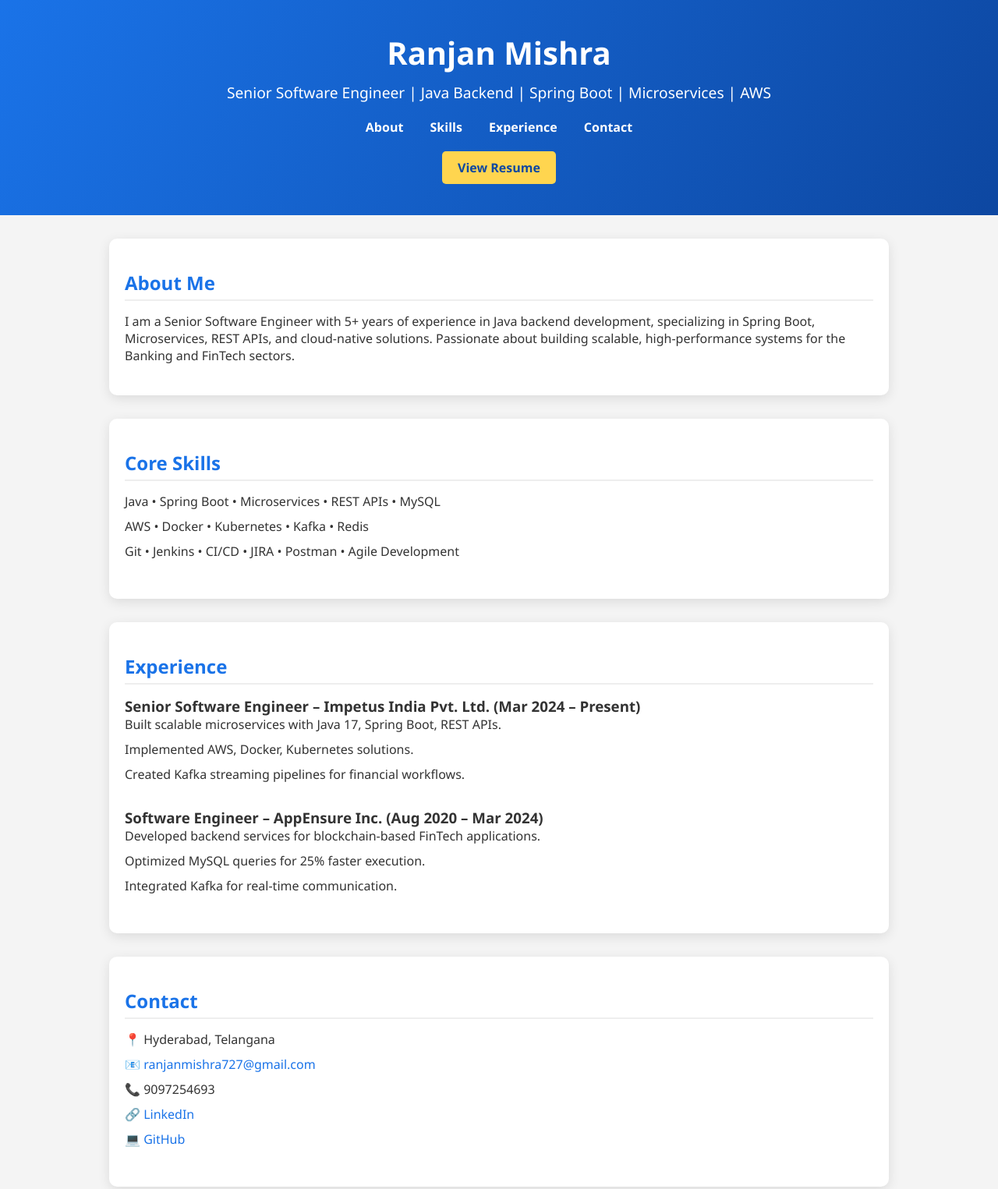
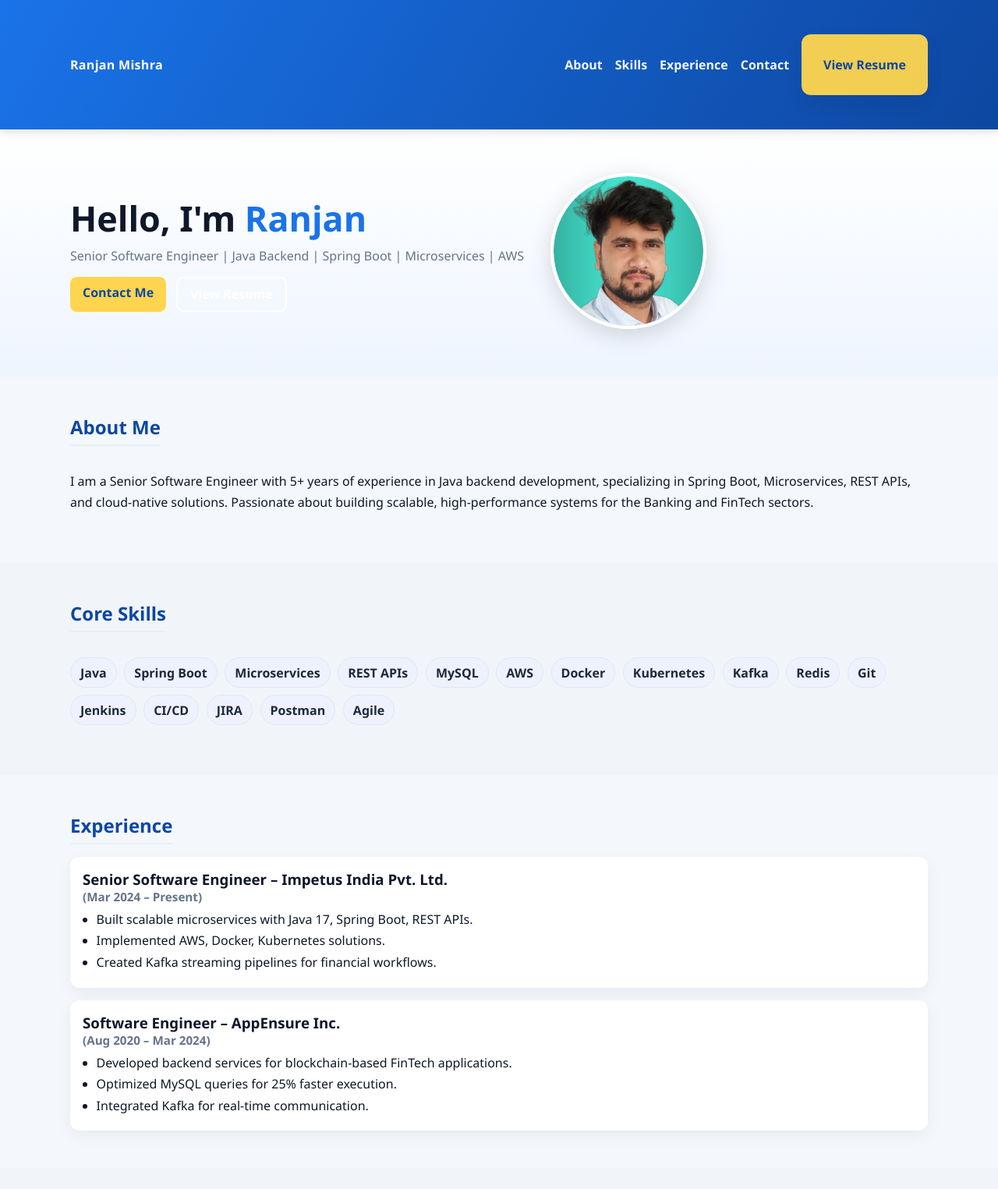
Before and after one commit to Mishra1796/ranjan-portfolio, a plain HTML site: page index.html in a window 1280 px wide. Shown: the top 1525 px of the page at 78% size. Drawn offline with Linux system fonts and the light colour scheme.

Commit message:
structure file

```diff
--- /dev/null
+++ b/css/style.css
@@ -0,0 +1,48 @@
+:root{--bg:#f4f7fb;--ink:#0f172a;--muted:#64748b;--brand:#1a73e8;--brand-dark:#0d47a1;--surface:#fff;--surface-2:#f1f5f9;--accent:#ffd54f;}
+*{box-sizing:border-box}html,body{margin:0;padding:0}body{font-family:'Segoe UI',system-ui,Arial,sans-serif;background:var(--bg);color:var(--ink)}
+.container{width:min(1100px,92%);margin-inline:auto}
+.site-header{position:sticky;top:0;z-index:1000;background:linear-gradient(120deg,var(--brand),var(--brand-dark));color:#fff;box-shadow:0 2px 12px rgba(0,0,0,.15)}
+.nav{display:flex;align-items:center;justify-content:space-between;min-height:64px}
+.logo{color:#fff;font-weight:700;text-decoration:none;letter-spacing:.3px}
+.nav-list{list-style:none;display:flex;gap:1rem;align-items:center}
+.nav-list a{color:#fff;text-decoration:none;font-weight:600;opacity:.95}
+.nav-list a:hover{opacity:1;text-decoration:underline}
+.nav-toggle{display:none;background:none;border:none;color:#fff;font-size:1.6rem}
+.btn{display:inline-block;padding:.6rem 1rem;border-radius:.55rem;text-decoration:none;font-weight:700}
+.btn.primary{background:var(--accent);color:var(--brand-dark)}
+.btn.ghost{border:2px solid #fff;color:#fff}
+.btn.resume{background:var(--accent);color:var(--brand-dark)}
+.hero{background:linear-gradient(180deg,#ffffff 0%,#eef5ff 100%);padding:56px 0}
+.hero-grid{display:grid;grid-template-columns:1.1fr .9fr;gap:24px;align-items:center}
+.hero h1{font-size:clamp(2rem,3.5vw,3rem);margin:0 0 .4rem}
+.hero h1 span{color:var(--brand)}
+.hero p{color:var(--muted);margin:0 0 1rem}
+.profile{width:200px;height:200px;border-radius:50%;object-fit:cover;border:4px solid #fff;box-shadow:0 8px 30px rgba(0,0,0,.15);justify-self:center}
+.hero-actions{display:flex;gap:.8rem;flex-wrap:wrap}
+.section{padding:48px 0}
+.section.alt{background:var(--surface-2)}
+.section h2{margin:0 0 16px;color:var(--brand-dark);border-bottom:2px solid #e7eef9;display:inline-block;padding-bottom:6px}
+.section p{line-height:1.7;color:var(--ink)}
+.chip-list{list-style:none;display:flex;flex-wrap:wrap;gap:.6rem;padding:0}
+.chip{background:#eef2ff;color:#1e293b;padding:.45rem .75rem;border-radius:999px;border:1px solid #e2e8f0;font-weight:600}
+.timeline{display:grid;gap:16px}
+.card{background:#fff;padding:16px;border-radius:12px;box-shadow:0 6px 20px rgba(17,24,39,.06)}
+.card h3{margin:0 0 8px}
+.card h3 span{font-weight:600;color:var(--muted);font-size:.95rem;display:block}
+.card ul{margin:0;padding-left:1.1rem}
+.card li{margin:.35rem 0}
+.contact-list{list-style:none;padding:0}
+.contact-list li{margin:.4rem 0}
+.contact-list a{color:var(--brand)}
+.site-footer{background:var(--brand-dark);color:#e2e8f0;padding:18px 0;text-align:center}
+.resume-body{background:#f7f9fc}
+.resume{background:#fff;padding:28px;border-radius:12px;box-shadow:0 10px 28px rgba(0,0,0,.08);margin:28px auto}
+.resume-header h1{margin:0 0 6px;color:var(--brand-dark)}
+.resume h2{margin:18px 0 8px;color:var(--brand)}
+.resume ul{padding-left:1.1rem}
+.resume li{margin:.35rem 0}
+@media print{.site-header,.site-footer{display:none}.resume{box-shadow:none;margin:0}}
+.reveal{opacity:0;transform:translateY(16px);transition:.6s ease}
+.reveal.visible{opacity:1;transform:translateY(0)}
+@media (max-width:900px){.hero-grid{grid-template-columns:1fr;text-align:center}.hero-actions{justify-content:center}}
+@media (max-width:680px){.nav-toggle{display:block}.nav-list{position:absolute;right:4%;top:64px;background:linear-gradient(120deg,var(--brand),var(--brand-dark));padding:12px;border-radius:12px;display:none;flex-direction:column;gap:.6rem;box-shadow:0 10px 24px rgba(0,0,0,.2)}.nav-list.open{display:flex}}
--- a/index.html
+++ b/index.html
@@ -1,102 +1,102 @@
 <!DOCTYPE html>
 <html lang="en">
 <head>
-    <meta charset="UTF-8">
-    <meta name="viewport" content="width=device-width, initial-scale=1.0">
+  <meta charset="UTF-8" />
+  <meta name="viewport" content="width=device-width, initial-scale=1.0"/>
   <title>Ranjan Mishra - Portfolio</title>
-    <style>
-        * { margin: 0; padding: 0; box-sizing: border-box; }
-        body { font-family: 'Segoe UI', sans-serif; background: #f4f4f4; color: #333; scroll-behavior: smooth; }
-        header { background: linear-gradient(120deg, #1a73e8, #0d47a1); color: white; padding: 40px 20px; text-align: center; position: sticky; top: 0; z-index: 1000; }
-        header h1 { font-size: 2.5rem; }
-        header p { font-size: 1.2rem; margin-top: 10px; }
-        nav { margin-top: 20px; }
-        nav a { color: white; margin: 0 15px; text-decoration: none; font-weight: bold; transition: color 0.3s; }
-        nav a:hover { color: #ffd54f; }
-        .resume-btn { display: inline-block; margin-top: 20px; padding: 10px 20px; background-color: #ffd54f; color: #0d47a1; font-weight: bold; border-radius: 5px; text-decoration: none; transition: 0.3s; }
-        .resume-btn:hover { background-color: #ffca28; }
-        section { max-width: 1000px; margin: auto; padding: 40px 20px; background: white; margin-top: 30px; border-radius: 10px; box-shadow: 0 4px 15px rgba(0,0,0,0.1); opacity: 0; transform: translateY(30px); transition: all 0.6s ease-out; }
-        section.visible { opacity: 1; transform: translateY(0); }
-        h2 { margin-bottom: 15px; color: #1a73e8; border-bottom: 2px solid #eee; padding-bottom: 5px; }
-        ul { list-style: none; }
-        ul li { margin-bottom: 10px; }
-        a { color: #1a73e8; text-decoration: none; }
-        a:hover { text-decoration: underline; }
-        footer { text-align: center; background: #0d47a1; color: white; padding: 15px; margin-top: 40px; }
-    </style>
+  <link rel="stylesheet" href="css/style.css"/>
+  <script defer src="js/script.js"></script>
 </head>
 <body>
-
-<header>
-    <h1>Ranjan Mishra</h1>
-    <p>Senior Software Engineer | Java Backend | Spring Boot | Microservices | AWS</p>
-    <nav>
-        <a href="#about">About</a>
-        <a href="#skills">Skills</a>
-        <a href="#experience">Experience</a>
-        <a href="#contact">Contact</a>
+  <header class="site-header">
+    <nav class="nav container">
+      <a href="#" class="logo">Ranjan Mishra</a>
+      <button class="nav-toggle" aria-label="Toggle navigation">☰</button>
+      <ul class="nav-list">
+        <li><a href="#about">About</a></li>
+        <li><a href="#skills">Skills</a></li>
+        <li><a href="#experience">Experience</a></li>
+        <li><a href="#contact">Contact</a></li>
+        <li><a class="btn resume" href="resume.html" target="_blank" rel="noopener">View Resume</a></li>
+      </ul>
     </nav>
-    <a href="resume.html" class="resume-btn" target="_blank">View Resume</a>
   </header>
 
-<section id="about">
-    <h2>About Me</h2>
-    <p>I am a Senior Software Engineer with 5+ years of experience in Java backend development, specializing in Spring Boot, Microservices, REST APIs, and cloud-native solutions. Passionate about building scalable, high-performance systems for the Banking and FinTech sectors.</p>
+  <section id="hero" class="hero">
+    <div class="container hero-grid">
+      <div class="hero-left">
+        <h1>Hello, I'm <span>Ranjan</span></h1>
+        <p>Senior Software Engineer | Java Backend | Spring Boot | Microservices | AWS</p>
+        <div class="hero-actions">
+          <a class="btn primary" href="#contact">Contact Me</a>
+          <a class="btn ghost" href="resume.html" target="_blank" rel="noopener">View Resume</a>
+        </div>
+      </div>
+      <div class="hero-right">
+        <img src="images/profile.jpg" alt="Ranjan Mishra portrait" class="profile"/>
+      </div>
+    </div>
   </section>
 
-<section id="skills">
-    <h2>Core Skills</h2>
-    <ul>
-        <li>Java • Spring Boot • Microservices • REST APIs • MySQL</li>
-        <li>AWS • Docker • Kubernetes • Kafka • Redis</li>
-        <li>Git • Jenkins • CI/CD • JIRA • Postman • Agile Development</li>
-    </ul>
+  <section id="about" class="section">
+    <div class="container">
+      <h2>About Me</h2>
+      <p>I am a Senior Software Engineer with 5+ years of experience in Java backend development, specializing in Spring Boot,
+      Microservices, REST APIs, and cloud-native solutions. Passionate about building scalable, high-performance systems for the Banking and FinTech sectors.</p>
+    </div>
   </section>
 
-<section id="experience">
+  <section id="skills" class="section alt">
+    <div class="container">
+      <h2>Core Skills</h2>
+      <ul class="chip-list">
+        <li class="chip">Java</li><li class="chip">Spring Boot</li><li class="chip">Microservices</li><li class="chip">REST APIs</li>
+        <li class="chip">MySQL</li><li class="chip">AWS</li><li class="chip">Docker</li><li class="chip">Kubernetes</li>
+        <li class="chip">Kafka</li><li class="chip">Redis</li><li class="chip">Git</li><li class="chip">Jenkins</li>
+        <li class="chip">CI/CD</li><li class="chip">JIRA</li><li class="chip">Postman</li><li class="chip">Agile</li>
+      </ul>
+    </div>
+  </section>
+
+  <section id="experience" class="section">
+    <div class="container">
       <h2>Experience</h2>
-    <h3>Senior Software Engineer – Impetus India Pvt. Ltd. (Mar 2024 – Present)</h3>
+      <div class="timeline">
+        <div class="card reveal">
+          <h3>Senior Software Engineer – Impetus India Pvt. Ltd. <span>(Mar 2024 – Present)</span></h3>
           <ul>
             <li>Built scalable microservices with Java 17, Spring Boot, REST APIs.</li>
             <li>Implemented AWS, Docker, Kubernetes solutions.</li>
             <li>Created Kafka streaming pipelines for financial workflows.</li>
           </ul>
-    <br>
-    <h3>Software Engineer – AppEnsure Inc. (Aug 2020 – Mar 2024)</h3>
+        </div>
+        <div class="card reveal">
+          <h3>Software Engineer – AppEnsure Inc. <span>(Aug 2020 – Mar 2024)</span></h3>
           <ul>
             <li>Developed backend services for blockchain-based FinTech applications.</li>
             <li>Optimized MySQL queries for 25% faster execution.</li>
             <li>Integrated Kafka for real-time communication.</li>
           </ul>
+        </div>
+      </div>
+    </div>
   </section>
 
-<section id="contact">
+  <section id="contact" class="section alt">
+    <div class="container">
       <h2>Contact</h2>
-    <ul>
+      <ul class="contact-list">
         <li>📍 Hyderabad, Telangana</li>
         <li>📧 <a href="mailto:ranjanmishra727@gmail.com">ranjanmishra727@gmail.com</a></li>
         <li>📞 9097254693</li>
-        <li>🔗 <a href="https://www.linkedin.com/in/ranjan-mishra-52268915b" target="_blank">LinkedIn</a></li>
-        <li>💻 <a href="https://github.com/Mishra1796" target="_blank">GitHub</a></li>
+        <li>🔗 <a href="https://www.linkedin.com/in/ranjan-mishra-52268915b" target="_blank" rel="noopener">LinkedIn</a></li>
+        <li>💻 <a href="https://github.com/Mishra1796" target="_blank" rel="noopener">GitHub</a></li>
       </ul>
+    </div>
   </section>
 
-<footer>
-    &copy; 2025 Ranjan Mishra. All rights reserved.
+  <footer class="site-footer">
+    <div class="container"><p>© 2025 Ranjan Mishra. All rights reserved.</p></div>
   </footer>
-
-<script>
-    const sections = document.querySelectorAll("section");
-    window.addEventListener("scroll", () => {
-        const triggerBottom = window.innerHeight * 0.85;
-        sections.forEach(section => {
-            const sectionTop = section.getBoundingClientRect().top;
-            if(sectionTop < triggerBottom){
-                section.classList.add("visible");
-            }
-        });
-    });
-</script>
-
 </body>
 </html>
--- /dev/null
+++ b/js/script.js
@@ -0,0 +1,11 @@
+document.addEventListener('DOMContentLoaded',()=>{
+  document.querySelectorAll('a[href^="#"]').forEach(a=>{
+    a.addEventListener('click',e=>{
+      const href=a.getAttribute('href'); if(href && href.startsWith('#')){ e.preventDefault(); document.querySelector(href)?.scrollIntoView({behavior:'smooth', block:'start'}); }
+    });
+  });
+  const toggle=document.querySelector('.nav-toggle'); const list=document.querySelector('.nav-list');
+  toggle?.addEventListener('click',()=>list?.classList.toggle('open'));
+  const reveal=()=>{ document.querySelectorAll('.reveal,.card').forEach(el=>{ const r=el.getBoundingClientRect(); if(r.top<window.innerHeight*.85){ el.classList.add('visible'); } }); };
+  window.addEventListener('scroll',reveal); reveal();
+});
```
Also changed, not shown: resume.html (+19 -29 lines), images/profile.jpg (added). Lines whose indentation alone changed are shown as unchanged.
